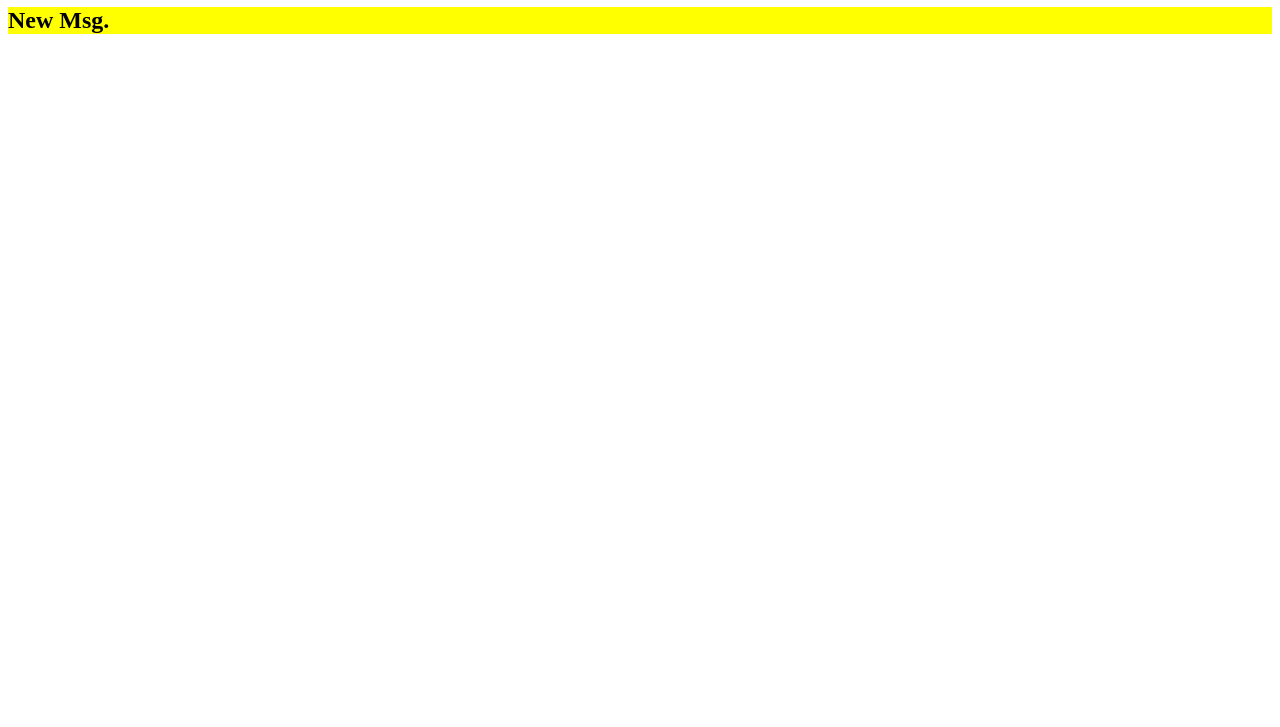
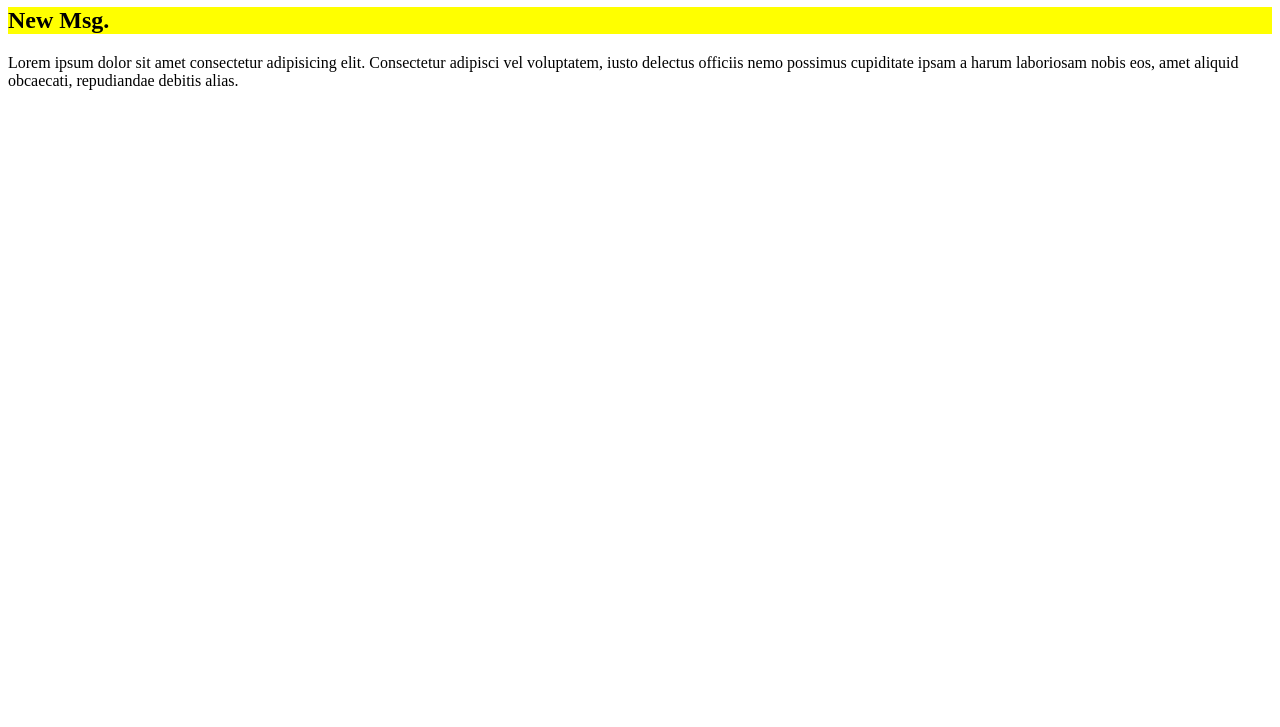
Before and after one commit to priyankalakhani123/test, a plain HTML site: page index.html in a window 1280 px wide. Shown: the part 73-800 px from the top of the page. Drawn offline with Linux system fonts and the light colour scheme.

Commit message:
Para add

```diff
--- a/index.html
+++ b/index.html
@@ -18,5 +18,6 @@
 <body>
     <h1>GITHub Setup</h1>
     <h2>New Msg.</h2>
+    <p>Lorem ipsum dolor sit amet consectetur adipisicing elit. Consectetur adipisci vel voluptatem, iusto delectus officiis nemo possimus cupiditate ipsam a harum laboriosam nobis eos, amet aliquid obcaecati, repudiandae debitis alias.</p>
 </body>
 </html>
```
